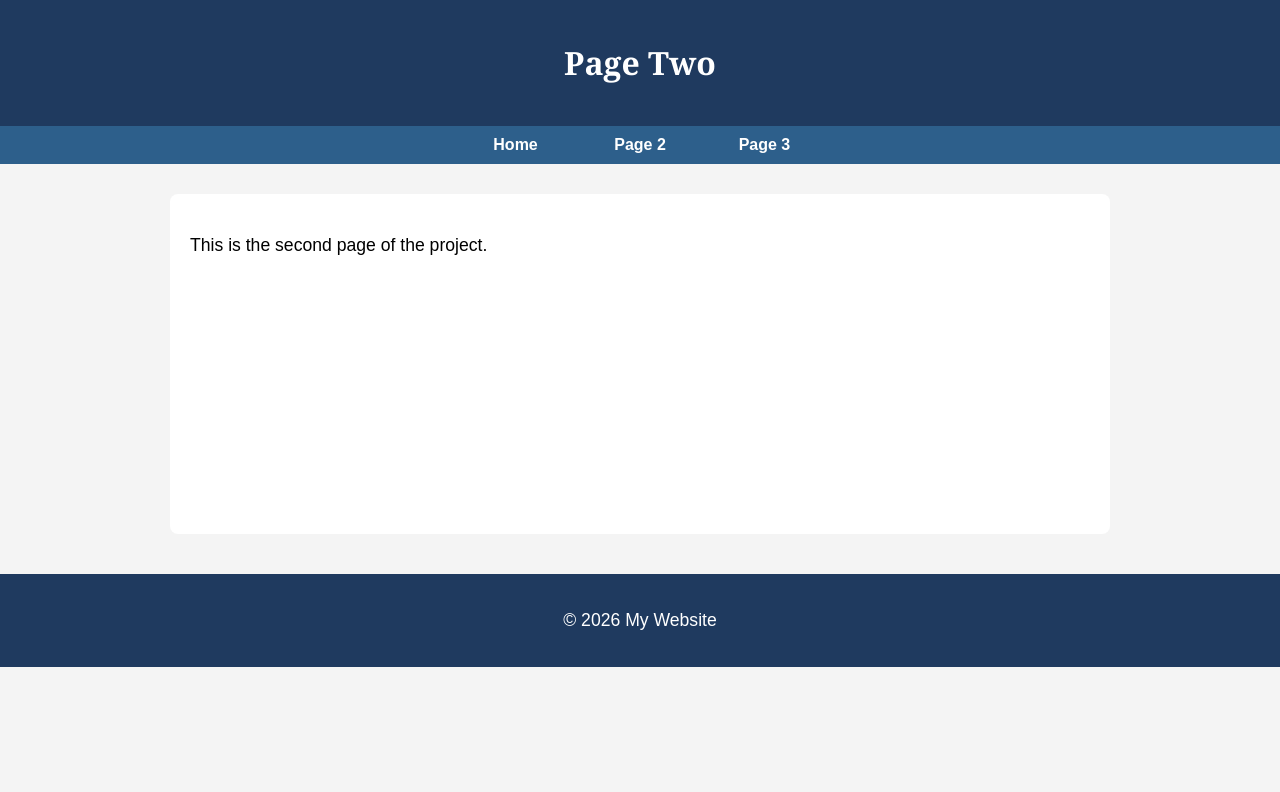
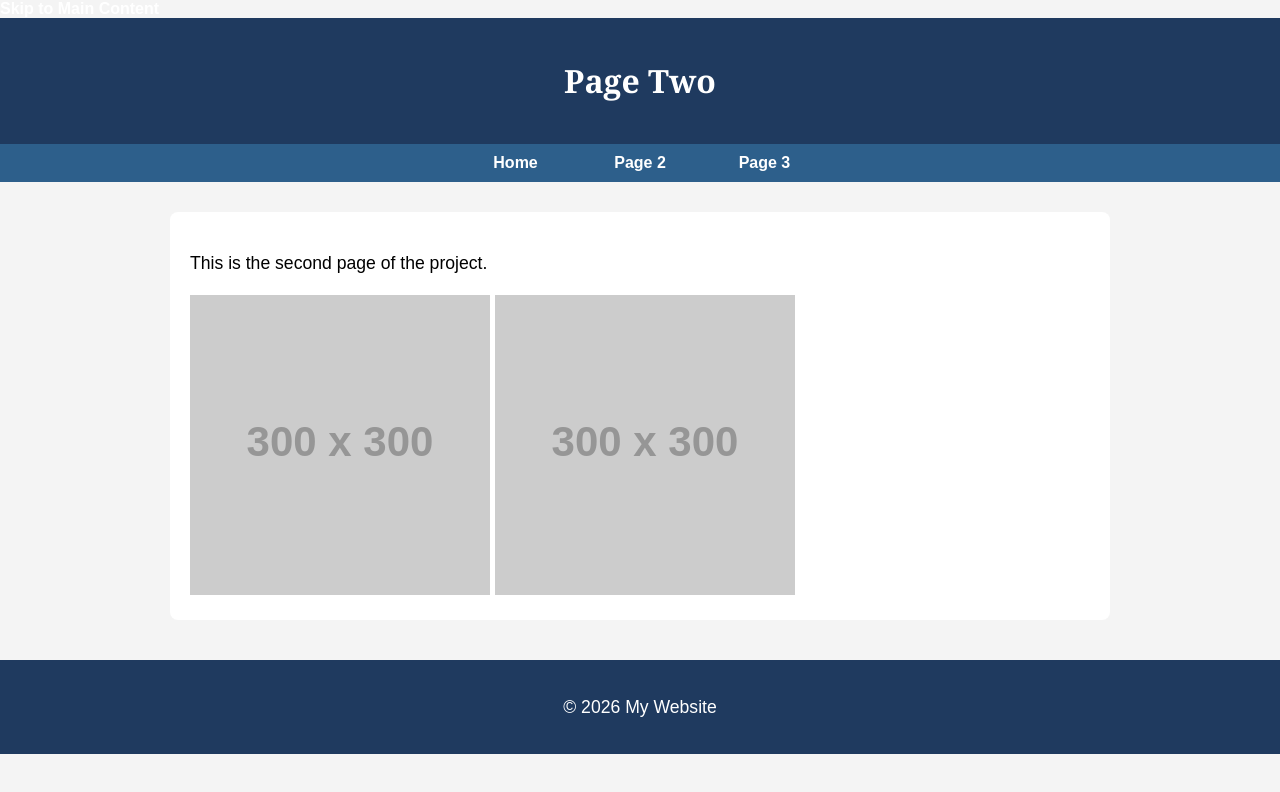
Before and after one commit to lactran1701/MyProject-2, a plain HTML site: page page2.html in a window 1280 px wide. Drawn offline with Linux system fonts and the light colour scheme; placeholder pictures from the web are drawn by us.

Commit message:
Update page2.html

```diff
--- a/page2.html
+++ b/page2.html
@@ -7,6 +7,9 @@
 </head>
 
 <body>
+
+  <a href="#main-content" class="skip-link">Skip to Main Content</a>
+
   <header>
     <h1>Page Two</h1>
   </header>
@@ -19,12 +22,18 @@
     </ul>
   </nav>
 
-  <main>
+  <main id="main-content">
     <p>This is the second page of the project.</p>
+
+    <section class="grid">
+      <img src="https://via.placeholder.com/300" alt="Grid image 1">
+      <img src="https://via.placeholder.com/300" alt="Grid image 2">
+    </section>
   </main>
 
   <footer>
     <p>© 2026 My Website</p>
   </footer>
+
 </body>
 </html>
```
